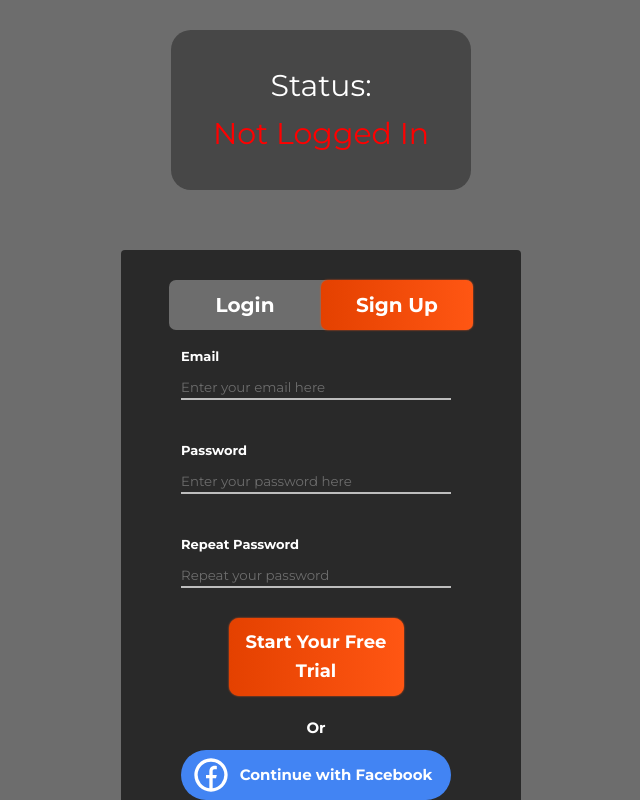
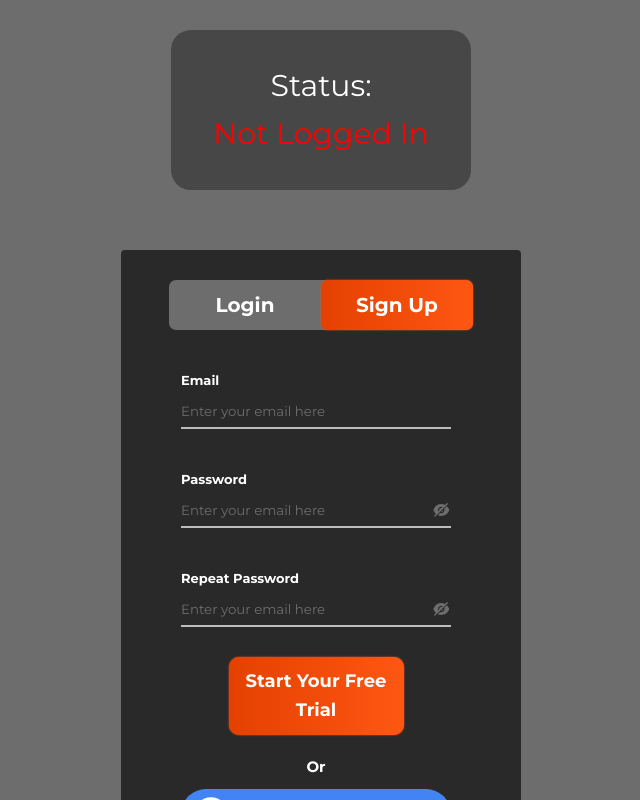
Before and after one commit to theNickMagee/Plain-React-CSS, a React (Create React App) app: page / in a window 1280 px wide. Both pictures are taken after a click on the element "Sign Up". Shown: the top 800 px of the page, without its empty margins (319-959 px from the left). Built offline with nearby package versions, Linux system fonts and the light colour scheme.

Commit message:
front end work

```diff
--- a/package.json
+++ b/package.json
@@ -6,10 +6,13 @@
     "@testing-library/jest-dom": "^5.15.0",
     "@testing-library/react": "^11.2.7",
     "@testing-library/user-event": "^12.8.3",
+    "axios": "^0.24.0",
     "react": "^17.0.2",
     "react-dom": "^17.0.2",
     "react-icons": "^4.3.1",
     "react-scripts": "4.0.3",
+    "react-validation": "^3.0.7",
+    "validator": "^13.7.0",
     "web-vitals": "^1.1.2"
   },
   "scripts": {
--- /dev/null
+++ b/src/AuthService.js
@@ -0,0 +1,37 @@
+import axios from "axios";
+
+const API_URL = "http://localhost:5000/api/auth/";
+
+class AuthService {
+  login(username, password) {
+    return axios
+      .post(API_URL + "signin", {
+        username,
+        password,
+      })
+      .then((response) => {
+        if (response.data.accessToken) {
+          localStorage.setItem("user", JSON.stringify(response.data));
+        }
+
+        return response.data;
+      });
+  }
+
+  logout() {
+    localStorage.removeItem("user");
+  }
+
+  register(email, password) {
+    return axios.post(API_URL + "signup", {
+      email: email,
+      password: password,
+    });
+  }
+
+  getCurrentUser() {
+    return JSON.parse(localStorage.getItem("user"));
+  }
+}
+
+export default new AuthService();
--- /dev/null
+++ b/src/components/components/UnderlinedTextInput.css
@@ -0,0 +1,50 @@
+/* CONTAINER */
+.label-input-container {
+  margin: 2rem 0;
+  padding-bottom: 0.5rem;
+  border-bottom: 2px solid var(--lighter-grey);
+  transition: 0.17s ease-in;
+}
+
+.label-input-container.invalid {
+  border-bottom: 2px solid rgb(255, 76, 76);
+}
+
+.label-input-container.active {
+  border-bottom: 2px solid var(--main-color);
+}
+
+/* LABLE */
+.field-label {
+  /* margin-bottom: 0.4rem; */
+  font-size: 1.3rem;
+  font-weight: 700;
+  margin-bottom: 1rem;
+}
+
+/* INPUT */
+.form-input {
+  width: 100%;
+  border: 0;
+  outline: 0;
+  background: transparent;
+  /* border-bottom: 2px solid var(--lighter-grey); */
+  color: white;
+  transition: 0.17s ease-in;
+  /* padding: 0rem 0 0.5rem 0; */
+  /* height: 3rem; */
+  /* margin: 0 3rem; */
+}
+
+.form-input::placeholder {
+  color: var(--light-grey);
+}
+
+.input-container {
+  display: flex;
+}
+
+.password-icon {
+  cursor: pointer;
+  color: var(--light-grey);
+}
--- /dev/null
+++ b/src/components/components/UnderlinedTextInput.jsx
@@ -0,0 +1,64 @@
+import React, { useState } from "react";
+import "./UnderlinedTextInput.css";
+
+import { AiFillEye } from "react-icons/ai";
+import { AiFillEyeInvisible } from "react-icons/ai";
+
+const UnderlinedTextInput = ({
+  label,
+  isInvalid,
+  value,
+  onValueChange,
+  type,
+}) => {
+  const [isActive, setIsActive] = useState(false);
+  const [passwordVisible, setPasswordVisible] = useState(false);
+  const [textType, setTextType] = useState(type || "text");
+
+  const togglePasswordIcon = () => {
+    if (!passwordVisible) {
+      setTextType("text");
+    } else {
+      setTextType("password");
+    }
+    setPasswordVisible(!passwordVisible);
+  };
+  return (
+    <div
+      className={`label-input-container ${isInvalid && "invalid"} ${
+        isActive && "active"
+      }`}
+    >
+      <div className="field-label">{label}</div>
+      <div className="input-container">
+        {/* <MdEmail className="form-icon" size={20} style={{}} /> */}
+        <input
+          className={`form-input ${isInvalid ? "invalid" : ""}`}
+          value={value}
+          placeholder="Enter your email here"
+          onChange={onValueChange}
+          onBlur={() => setIsActive(false)}
+          onFocus={() => setIsActive(true)}
+          type={textType}
+        />
+        {type === "password" &&
+          (!passwordVisible ? (
+            <AiFillEyeInvisible
+              className={"password-icon"}
+              size={20}
+              onClick={togglePasswordIcon}
+            />
+          ) : (
+            <AiFillEye
+              className="password-icon"
+              size={20}
+              onClick={togglePasswordIcon}
+            />
+          ))}
+      </div>
+      {/* <span className="input-border" /> */}
+    </div>
+  );
+};
+
+export default UnderlinedTextInput;
--- a/src/components/loginAndSignUp/LoginAndSignUp.css
+++ b/src/components/loginAndSignUp/LoginAndSignUp.css
@@ -3,7 +3,7 @@
   /* DIMENSIONS AND STYLE */
   background-color: var(--dark-grey);
   border-radius: var(--card-border-radius);
-  height: 64rem;
+  min-height: 64rem;
   min-width: 40rem;
   max-width: 50rem;
 
@@ -33,38 +33,11 @@
   padding: 0 5rem 0 5rem;
 }
 
-.form-input {
+.invalid-message-container {
+  color: rgb(255, 76, 76);
   width: 100%;
-  border: 0;
-  outline: 0;
-  background: transparent;
-  border-bottom: 2px solid var(--lighter-grey);
-  color: white;
-  transition: 0.17s ease-in;
-  /* padding: 0rem 0 0.5rem 0; */
-  /* height: 3rem; */
-  /* margin: 0 3rem; */
-}
-
-.form-input::placeholder {
-  color: var(--light-grey);
-}
-
-.field-label {
-  /* margin-bottom: 0.4rem; */
-  font-size: 1.3rem;
-  font-weight: 700;
-  margin-bottom: 1rem;
-}
-
-.label-input-container {
-  margin: 2rem 0;
-}
-
-.form-input:active,
-.form-input:focus {
-  border-bottom: 2px solid var(--main-color);
-  /* height: 1px; */
+  display: flex;
+  justify-content: center;
 }
 
 .login-button-container {
@@ -78,6 +51,7 @@
 .login-button {
   width: 70%;
   align-self: center;
+  cursor: pointer;
   /* margin: 2rem; */
   outline: 0;
   border: 0;
--- a/src/components/signup/SignUp.jsx
+++ b/src/components/signup/SignUp.jsx
@@ -1,14 +1,24 @@
-import React, { useState } from "react";
-import { MdEmail } from "react-icons/md";
-import { RiLockPasswordFill } from "react-icons/ri";
+import React, { useEffect, useState } from "react";
+import "../loginAndSignUp/LoginAndSignUp.css";
+
+import { isEmail } from "validator";
+
 import OtherSignInOptions from "../signInOptions/OtherSignInOptions";
-
-// import "./Login.css";
+import AuthService from "../../AuthService";
+import UnderlinedTextInput from "../components/UnderlinedTextInput";
 
 const SignUp = (props) => {
   const [email, setEmail] = useState("");
   const [password, setPassword] = useState("");
   const [repeatPassword, setRepeatPassword] = useState("");
+
+  const [emailInvalid, setEmailInvalid] = useState(false);
+  const [passwordInvalid, setPasswordInvalid] = useState(false);
+  const [invalidMessage, setInvalidMessage] = useState("");
+
+  //passwords visibility
+  const [passwordShow, setPasswordShow] = useState(false);
+  const [repeatPasswordShow, setRepeatPasswordShow] = useState(false);
 
   const handleEmailChange = (e) => {
     setEmail(e.target.value);
@@ -21,47 +31,100 @@ const SignUp = (props) => {
     setRepeatPassword(e.target.value);
   };
 
+  const handleSubmit = () => {
+    if (checkEmail()) {
+      setEmailInvalid(true);
+      setInvalidMessage(checkEmail());
+      return;
+    }
+    if (checkPassword()) {
+      setPasswordInvalid(true);
+      setInvalidMessage(checkPassword());
+      return;
+    }
+    if (checkPasswordMatch()) {
+      setInvalidMessage(checkPasswordMatch());
+      return;
+    }
+    AuthService.register(email, password)
+      .then((response) => {
+        console.log(response.data);
+      })
+      .catch((e) => {
+        console.log("error registering: ", e);
+      });
+  };
+
+  const checkEmail = () => {
+    if (!isEmail(email)) {
+      return "Email must be a valid address.";
+    } else {
+      return false;
+    }
+  };
+
+  const checkPassword = () => {
+    if (password.length < 6 || password.length > 40) {
+      return "The password must be between 6 and 40 characters.";
+    } else {
+      return false;
+    }
+  };
+
+  const checkPasswordMatch = () => {
+    if (password !== repeatPassword) {
+      return "Passwords must match.";
+    } else {
+      return false;
+    }
+  };
+
+  const togglePasswordShow = () => {
+    setPasswordShow(!passwordShow);
+  };
+
+  const toggleRepeatPasswordShow = () => {
+    setRepeatPasswordShow(!repeatPasswordShow);
+  };
+
+  useEffect(() => {
+    setEmailInvalid(false);
+    setPasswordInvalid(false);
+  }, [email, password, repeatPassword]);
+
   return (
     <div className="login-signup-container">
-      <div className="label-input-container">
-        <div className="field-label">Email</div>
-        {/* <MdEmail className="form-icon" size={20} style={{}} /> */}
-        <input
-          className="form-input"
-          type="text"
+      <UnderlinedTextInput
+        label={"Email"}
+        isInvalid={emailInvalid}
         value={email}
-          placeholder="Enter your email here"
-          onChange={handleEmailChange}
+        onValueChange={handleEmailChange}
       />
-        {/* <span className="input-border" /> */}
-      </div>
 
-      <div className="label-input-container">
-        <div className="field-label">Password</div>
-        {/* <RiLockPasswordFill className="form-icon" size={20} style={{}} /> */}
-        <input
-          className="form-input"
-          type="password"
-          placeholder="Enter your password here"
+      <UnderlinedTextInput
+        label={"Password"}
+        isInvalid={passwordInvalid}
         value={password}
-          onChange={handlePasswordChange}
+        onValueChange={handlePasswordChange}
+        type={"password"}
       />
-        {/* <span className="input-border" /> */}
-      </div>
-      <div className="label-input-container">
-        <div className="field-label">Repeat Password</div>
-        {/* <RiLockPasswordFill className="form-icon" size={20} style={{}} /> */}
-        <input
-          className="form-input"
-          type="password"
-          placeholder="Repeat your password"
+
+      <UnderlinedTextInput
+        label={"Repeat Password"}
+        isInvalid={passwordInvalid}
         value={repeatPassword}
-          onChange={handleRepeatPasswordChange}
+        onValueChange={handleRepeatPasswordChange}
+        type={"password"}
       />
-        {/* <span className="input-border"></span> */}
-      </div>
+
+      {invalidMessage && invalidMessage.length > 1 && (
+        <div className="invalid-message-container">{invalidMessage}</div>
+      )}
+
       <div className="login-button-container">
-        <button className="login-button">Start Your Free Trial</button>
+        <button className="login-button" onClick={handleSubmit}>
+          Start Your Free Trial
+        </button>
       </div>
       <div className="or-container">Or</div>
       <OtherSignInOptions signIn={false} />
```
Also changed, not shown: src/AuthHeader.js (added, +9 -0 lines), src/UserService.js (added, +24 -0 lines), 1 other file (tests, documents, lock files or other folders). Lines whose indentation alone changed are shown as unchanged.
